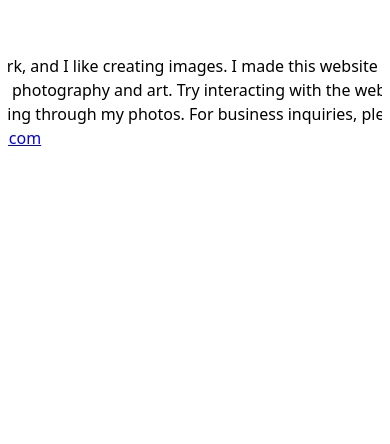
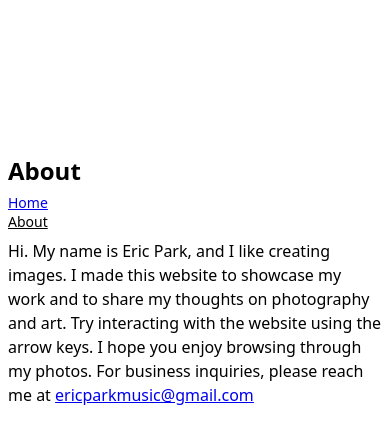
Before and after one commit to ericgpark/eric-park-com, a Vue app in the folder client/: page /about in a window 390 px wide. Shown: the part 142-586 px from the top of the page. Built offline with nearby package versions, Linux system fonts and the light colour scheme; no server answers.

Commit message:
Add mobile view support

```diff
--- a/client/src/App.vue
+++ b/client/src/App.vue
@@ -1,7 +1,16 @@
 <template>
   <div class="layout">
-    <header>
-      <nav>
+    <header class="header">
+      <base-text
+        class="title"
+        tag="h2"
+        type="subheading"
+      >
+        {{ title }}
+      </base-text>
+    </header>
+    <div class="content">
+      <nav class="nav">
         <RouterLink to="/">
           <base-text
             class="link"
@@ -21,27 +30,44 @@
           </base-text>
         </RouterLink>
       </nav>
-    </header>
 
-    <RouterView />
+      <RouterView />
+
+    </div>
   </div>
 </template>
 
 <script setup lang="ts">
-import { RouterLink, RouterView } from 'vue-router'
+import { ref, watch } from 'vue';
+import { useRoute, RouterLink, RouterView } from 'vue-router'
 import BaseText from '@/components/BaseText.vue';
+
+const route = useRoute();
+
+const title = ref('Recents');
+
+watch(route, () => {
+  if (route.name === 'home') {
+    title.value = 'Recents';
+  } else if (route.name === 'about') {
+    title.value = 'About';
+  }
+});
+
+
+
 </script>
 
 <style scoped>
 
 .layout {
   display: flex;
-  flex-direction: row;
+  flex-direction: column;
 }
 
-header {
+.header {
   line-height: 1.5;
-  max-height: 100vh;
+  margin-left: 4.5rem
 }
 
 .logo {
@@ -53,11 +79,13 @@ header {
   margin: 0;
 }
 
-nav {
-  width: 100%;
-  margin-top: var(--spacing-400);
-  margin-right: var(--spacing-300);
-  text-align: center;
+.content {
+  display: flex;
+  flex-direction: row;
+}
+
+.nav {
+  margin-right: var(--spacing-400);
 }
 
 nav a.router-link-exact-active {
@@ -68,19 +96,25 @@ nav a.router-link-exact-active:hover {
   background-color: transparent;
 }
 
-@media (min-width: 1024px) {
-  header {
+@media (max-width: 768px) {
+  .layout {
+    flex-direction: column;
+    gap: var(--spacing-100);
   }
 
-  .logo {
-    margin: 0 2rem 0 0;
+  .content {
+    flex-direction: column;
+    align-items: flex-start;
+    gap: var(--spacing-200);
   }
 
-  nav {
-    display: flex;
-    flex-direction: column;
-    justify-content: flex-start;
-    align-items: flex-start;
+  .header {
+    margin-left: 0;
+    margin-bottom: 0;
+  }
+
+  .nav {
+    margin-right: var(--spacing-600);
   }
 }
 </style>
--- a/client/src/views/AboutView.vue
+++ b/client/src/views/AboutView.vue
@@ -3,13 +3,6 @@
     class="about-view"
     main
   >
-    <base-text
-      class="about-view__title"
-      tag="h2"
-      type="subheading"
-    >
-      About
-    </base-text>
     <base-text
       class="about-view__body"
       tag="p"
@@ -29,9 +22,8 @@ import BaseText from '@/components/BaseText.vue';
 
 <style scoped>
   .about-view {
-    width: calc(825px - var(--spacing-400) * 2);
+    width: 825px;
     height: 550px;
-    padding: 0 var(--spacing-400);
   }
 
   .about-view__title {
@@ -41,4 +33,12 @@ import BaseText from '@/components/BaseText.vue';
   .about-view__body {
     line-height: 1.5rem;
   }
+
+  @media (max-width: 768px) {
+    .about-view {
+      width: 100%;
+      height: 100%;
+    }
+  }
+
 </style>
--- a/client/src/views/HomeView.vue
+++ b/client/src/views/HomeView.vue
@@ -1,12 +1,5 @@
 <template>
   <div class="home-view">
-    <base-text
-      class="set-title"
-      tag="h2"
-      type="subheading"
-    >
-      Recents
-    </base-text>
     <div
       class="content"
       :class="{ background: loading }"
@@ -21,7 +14,7 @@
 </template>
 
 <script setup lang="ts">
-  import { ref, computed, onMounted } from 'vue'
+  import { ref, computed, watch, onMounted } from 'vue'
   import type { Ref, ComputedRef } from 'vue'
   import { useStore } from 'vuex'
   import BaseText from '@/components/BaseText.vue'
@@ -44,7 +37,7 @@
     } finally {
       loading.value = false;
     }
-  })
+  });
 </script>
 
 <style scoped>
@@ -70,4 +63,12 @@
     background: #999;
   }
 
+  @media (max-width: 768px) {
+    .content {
+      max-width: 100%;
+      min-width: auto;
+      min-height: 576px;
+    }
+  }
+
 </style>
```
